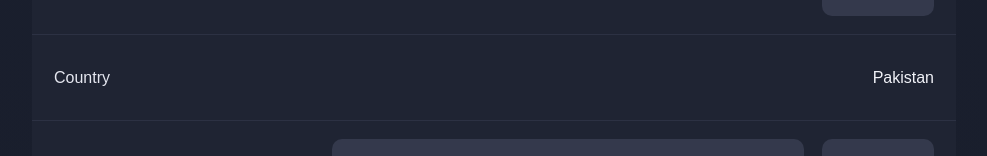
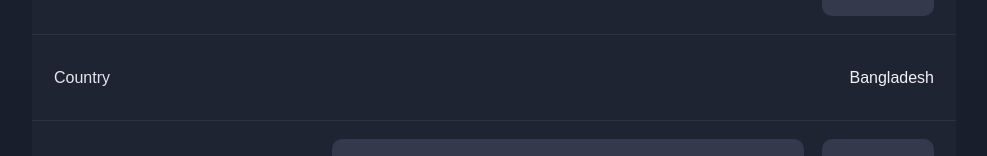
Before and after one commit to betongame-web/Bcom-frontend, a React (Vite) app: page /profile in a window 1280 px wide. Shown: the part 1229-1385 px from the top of the page, without its empty margins (146-1133 px from the left). Built offline with nearby package versions, Linux system fonts and the light colour scheme; no server answers; sample sign-in values are in the browser's storage.

Commit message:
Update Profile.jsx

```diff
--- a/src/pages/Profile.jsx
+++ b/src/pages/Profile.jsx
@@ -16,7 +16,7 @@ export default function Profile() {
     documentType: "National ID card",
     documentNumber: "",
     documentIssueDate: "",
-    country: "Pakistan",
+    country: "Bangladesh",
     city: "",
     address: ""
   });
```
